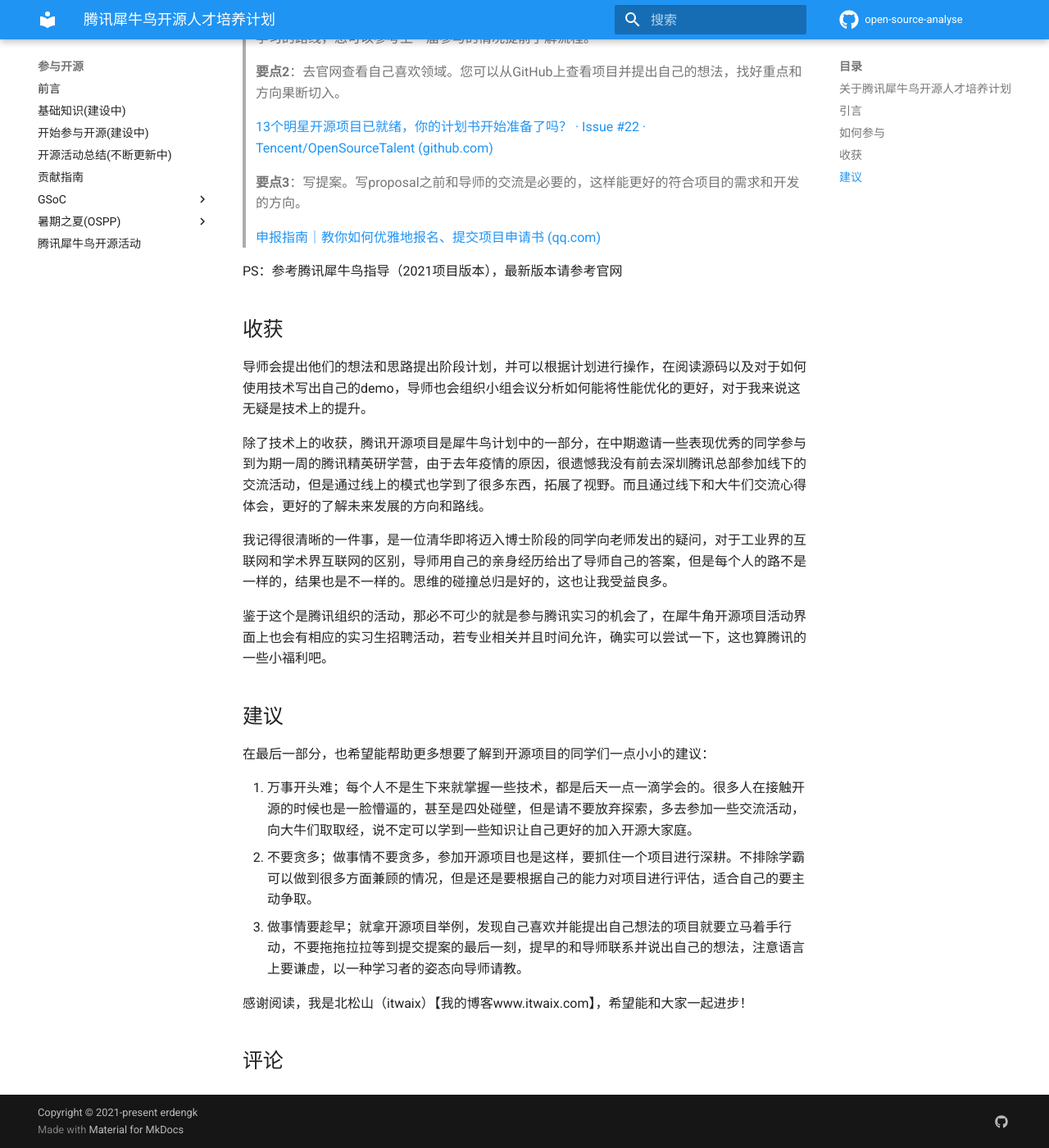
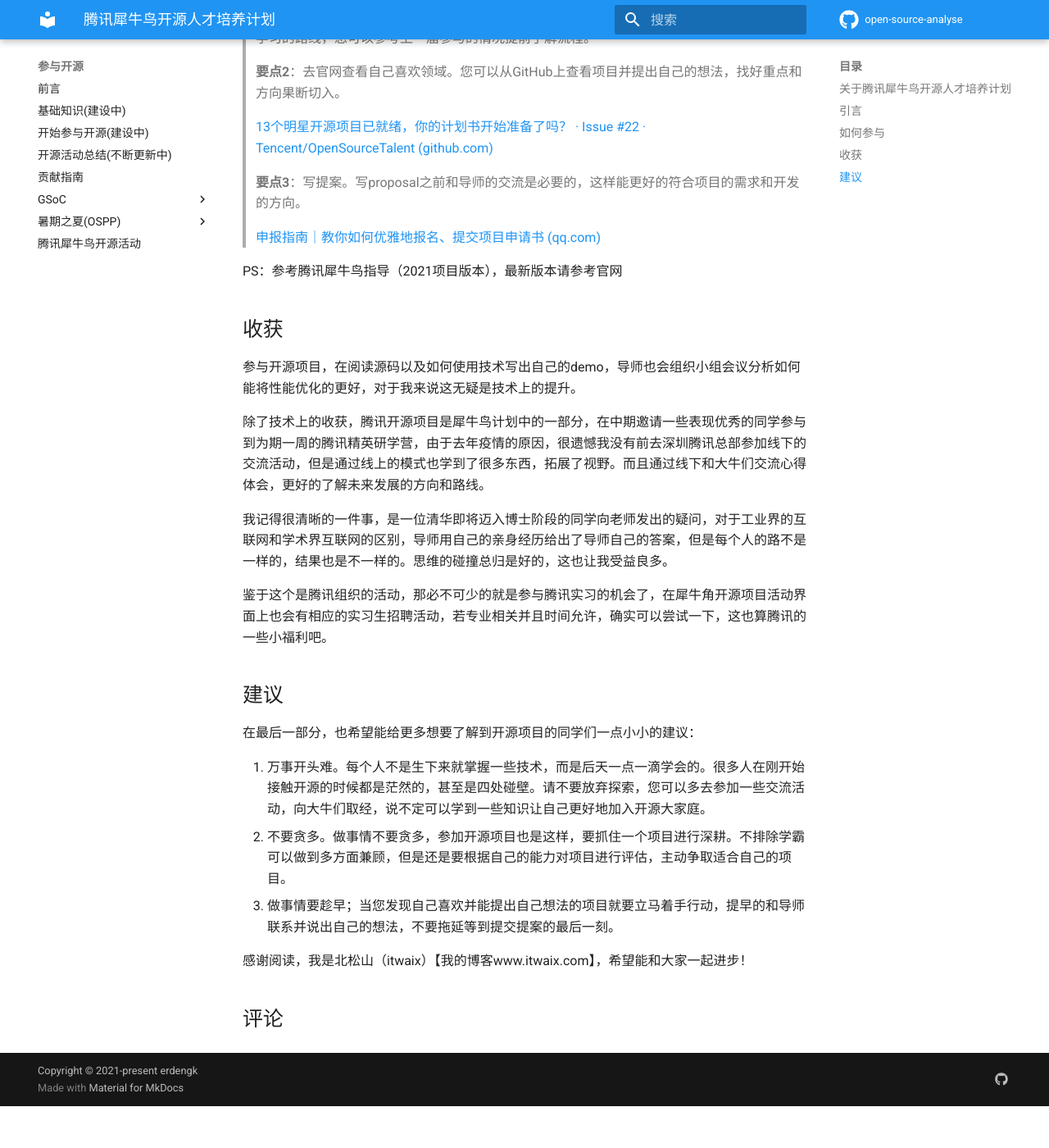
Before and after one commit to erdengk/gsoc-analyse, an MkDocs documentation site: the page built from docs/cn/rhino-brid/experience/exper_itwaix.md, in a window 1280 px wide and 1400 px high, scrolled down 1070 px. Shown: the whole window at 82% size. Built offline with MkDocs 1.6.1 and Material for MkDocs 9.7.7, drawn with Linux system fonts in a browser that asks for light colours; comment, search, counter and statistics services are not loaded; after the commit the page ends 2419 px from its top, so only the background shows below that.

Commit message:
Update exper_itwaix.md

```diff
--- a/docs/cn/rhino-brid/experience/exper_itwaix.md
+++ b/docs/cn/rhino-brid/experience/exper_itwaix.md
@@ -53,7 +53,7 @@ PS：参考腾讯犀牛鸟指导（2021项目版本），最新版本请参考
 
 ## 收获
 
-导师会提出他们的想法和思路提出阶段计划，并可以根据计划进行操作，在阅读源码以及对于如何使用技术写出自己的demo，导师也会组织小组会议分析如何能将性能优化的更好，对于我来说这无疑是技术上的提升。
+参与开源项目，在阅读源码以及如何使用技术写出自己的demo，导师也会组织小组会议分析如何能将性能优化的更好，对于我来说这无疑是技术上的提升。
 
 除了技术上的收获，腾讯开源项目是犀牛鸟计划中的一部分，在中期邀请一些表现优秀的同学参与到为期一周的腾讯精英研学营，由于去年疫情的原因，很遗憾我没有前去深圳腾讯总部参加线下的交流活动，但是通过线上的模式也学到了很多东西，拓展了视野。而且通过线下和大牛们交流心得体会，更好的了解未来发展的方向和路线。
 
@@ -65,12 +65,10 @@ PS：参考腾讯犀牛鸟指导（2021项目版本），最新版本请参考
 
 ## 建议
 
-在最后一部分，也希望能帮助更多想要了解到开源项目的同学们一点小小的建议：
+在最后一部分，也希望能给更多想要了解到开源项目的同学们一点小小的建议：
 
-1. 万事开头难；每个人不是生下来就掌握一些技术，都是后天一点一滴学会的。很多人在接触开源的时候也是一脸懵逼的，甚至是四处碰壁，但是请不要放弃探索，多去参加一些交流活动，向大牛们取取经，说不定可以学到一些知识让自己更好的加入开源大家庭。
-2. 不要贪多；做事情不要贪多，参加开源项目也是这样，要抓住一个项目进行深耕。不排除学霸可以做到很多方面兼顾的情况，但是还是要根据自己的能力对项目进行评估，适合自己的要主动争取。
-3. 做事情要趁早；就拿开源项目举例，发现自己喜欢并能提出自己想法的项目就要立马着手行动，不要拖拖拉拉等到提交提案的最后一刻，提早的和导师联系并说出自己的想法，注意语言上要谦虚，以一种学习者的姿态向导师请教。
-
-
+1. 万事开头难。每个人不是生下来就掌握一些技术，而是后天一点一滴学会的。很多人在刚开始接触开源的时候都是茫然的，甚至是四处碰壁。请不要放弃探索，您可以多去参加一些交流活动，向大牛们取经，说不定可以学到一些知识让自己更好地加入开源大家庭。
+2. 不要贪多。做事情不要贪多，参加开源项目也是这样，要抓住一个项目进行深耕。不排除学霸可以做到多方面兼顾，但是还是要根据自己的能力对项目进行评估，主动争取适合自己的项目。
+3. 做事情要趁早；当您发现自己喜欢并能提出自己想法的项目就要立马着手行动，提早的和导师联系并说出自己的想法，不要拖延等到提交提案的最后一刻。
 
 感谢阅读，我是北松山（itwaix）【我的博客www.itwaix.com】，希望能和大家一起进步！
```
